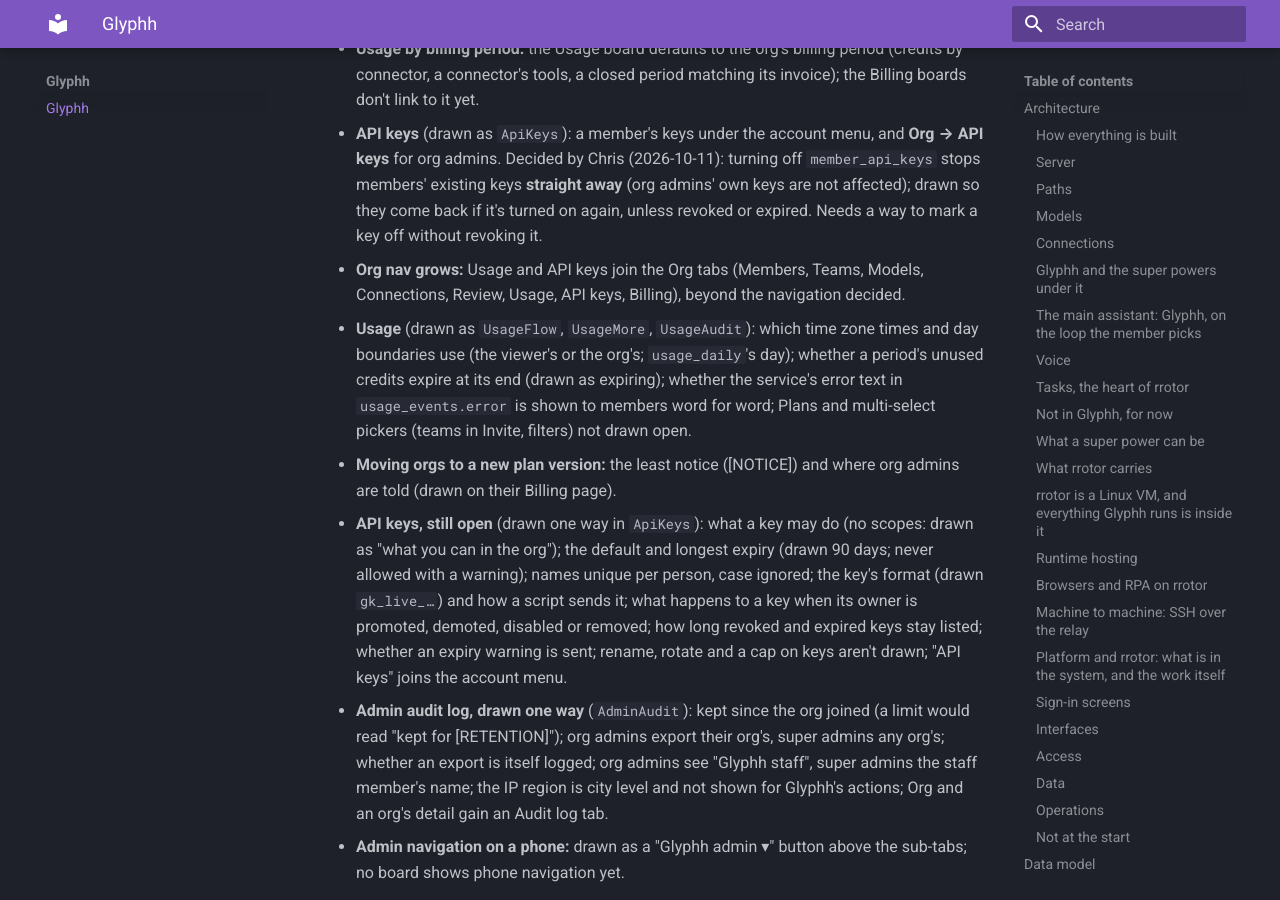
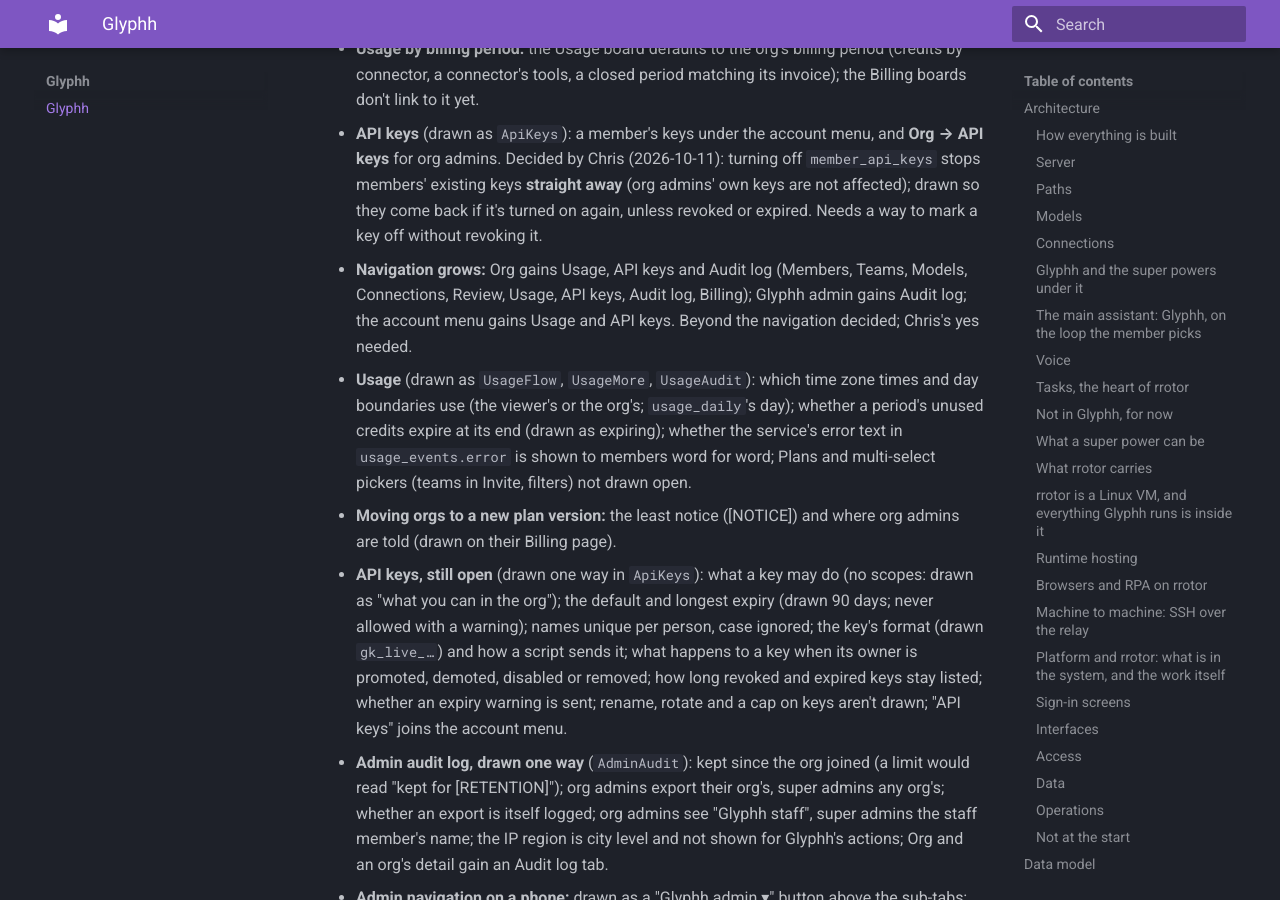
Before and after one commit to glyphh-ai/server, an MkDocs documentation site: the page built from docs/architecture.md, in a window 1280 px wide and 900 px high, scrolled down 33934 px. Built offline with MkDocs 1.6.1 and Material for MkDocs 9.7.7, drawn with Linux system fonts in a browser that asks for light colours.

Commit message:
Open, Design: the navigation additions (Usage, API keys, Audit log)
Co-Authored-By: Claude Opus 5.5 <noreply@anthropic.com>

```diff
--- a/docs/architecture.md
+++ b/docs/architecture.md
@@ -1394,7 +1394,7 @@ None open (2026-10-12).
     - **An audit log of admin actions** (decided by Chris, 2026-10-11: yes): every change an org admin or Glyphh staff makes (members, teams, limits, keys, review, billing, gifts, comps, plan versions, disable, catalog, marketplace), with who, when, where from, and before → after; shown as Org → Audit log and Glyphh admin → Audit log (board `AdminAudit`). Needs a table (append only, like `usage_events`), how long it's kept, and who may export it.
     - **Usage by billing period:** the Usage board defaults to the org's billing period (credits by connector, a connector's tools, a closed period matching its invoice); the Billing boards don't link to it yet.
     - **API keys** (drawn as `ApiKeys`): a member's keys under the account menu, and **Org → API keys** for org admins. Decided by Chris (2026-10-11): turning off `member_api_keys` stops members' existing keys **straight away** (org admins' own keys are not affected); drawn so they come back if it's turned on again, unless revoked or expired. Needs a way to mark a key off without revoking it.
-    - **Org nav grows:** Usage and API keys join the Org tabs (Members, Teams, Models, Connections, Review, Usage, API keys, Billing), beyond the navigation decided.
+    - **Navigation grows:** Org gains Usage, API keys and Audit log (Members, Teams, Models, Connections, Review, Usage, API keys, Audit log, Billing); Glyphh admin gains Audit log; the account menu gains Usage and API keys. Beyond the navigation decided; Chris's yes needed.
     - **Usage** (drawn as `UsageFlow`, `UsageMore`, `UsageAudit`): which time zone times and day boundaries use (the viewer's or the org's; `usage_daily`'s day); whether a period's unused credits expire at its end (drawn as expiring); whether the service's error text in `usage_events.error` is shown to members word for word; Plans and multi-select pickers (teams in Invite, filters) not drawn open.
     - **Moving orgs to a new plan version:** the least notice ([NOTICE]) and where org admins are told (drawn on their Billing page).
     - **API keys, still open** (drawn one way in `ApiKeys`): what a key may do (no scopes: drawn as "what you can in the org"); the default and longest expiry (drawn 90 days; never allowed with a warning); names unique per person, case ignored; the key's format (drawn `gk_live_…`) and how a script sends it; what happens to a key when its owner is promoted, demoted, disabled or removed; how long revoked and expired keys stay listed; whether an expiry warning is sent; rename, rotate and a cap on keys aren't drawn; "API keys" joins the account menu.
```
